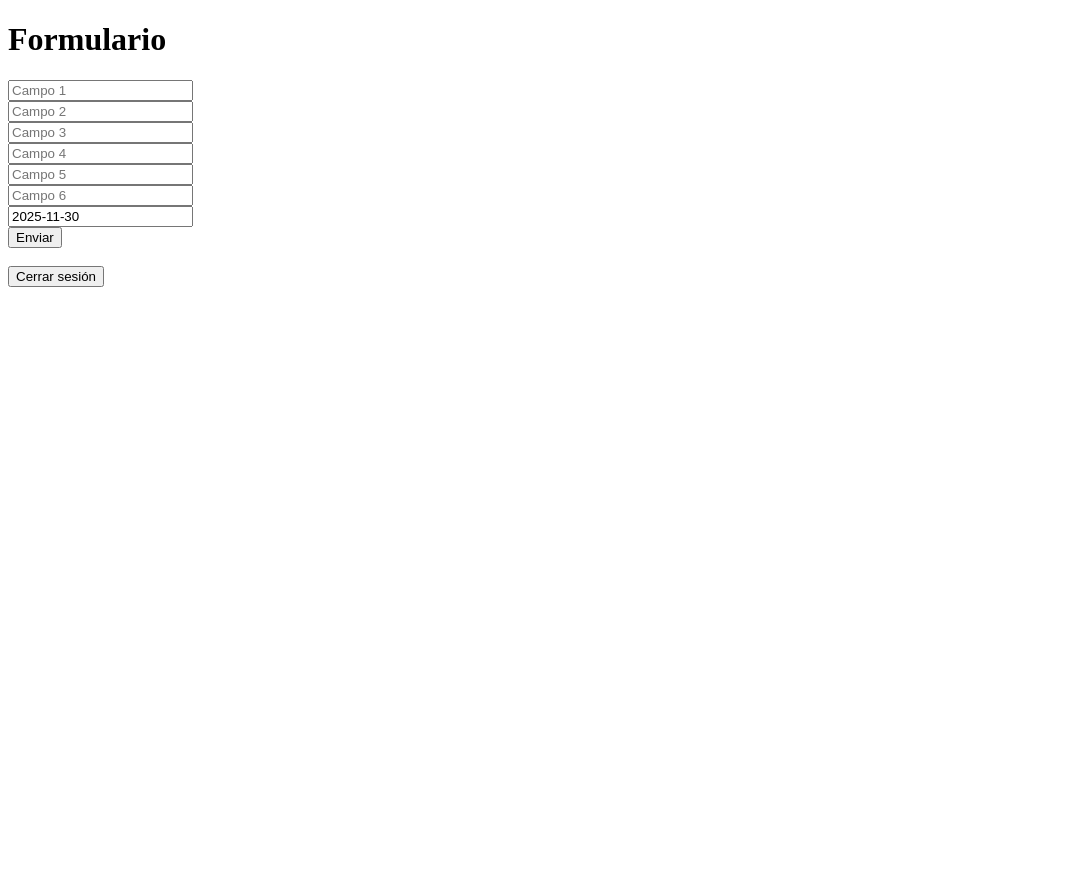
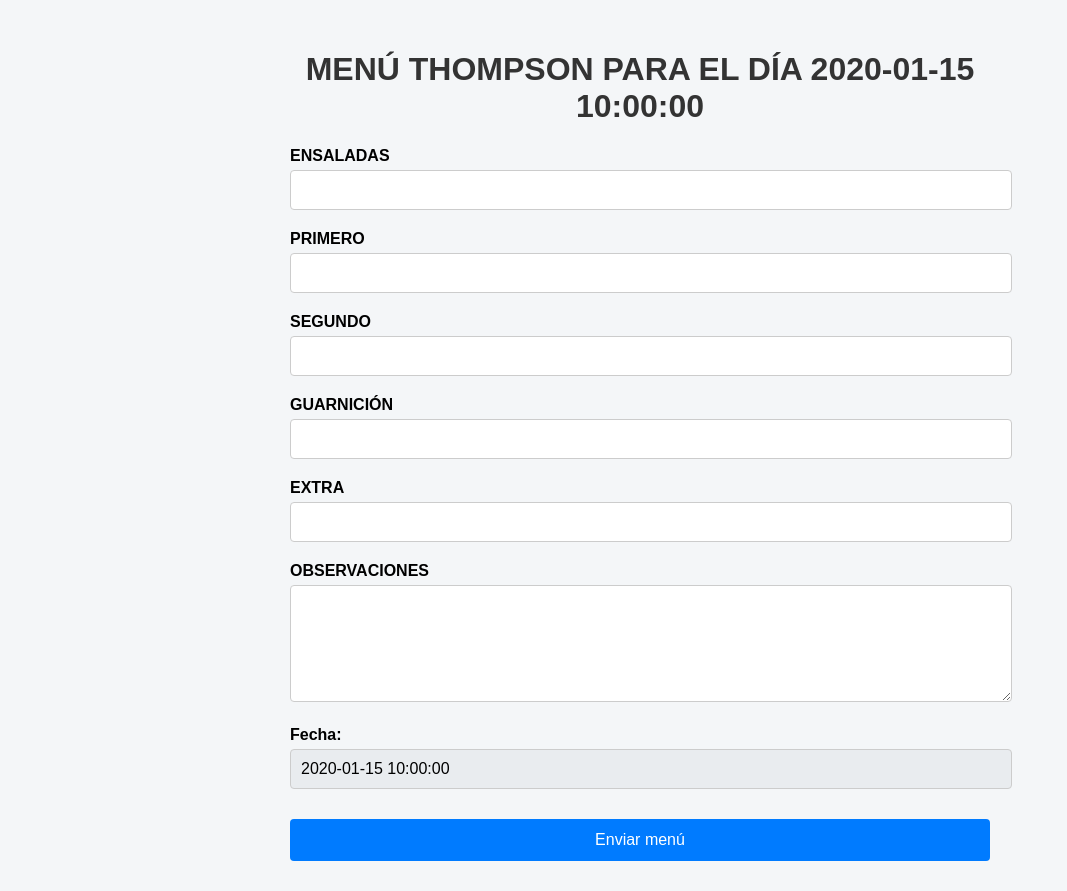
Before and after one commit to flopezh/app_menus_cocina, a Flask app: template templates/formulario.html in a window 1280 px wide. Shown: the whole page, without its empty margins (0-1067 px from the left). Before the commit the page ends 287 px from the top, so only its background shows below. Run offline with Flask 3, Linux system fonts and the light colour scheme; the template is opened without the code that fills it: most values are stand-ins (such as "Sample title", 1, 10 or a date in 2020).

Commit message:
actualizar formulario con etiquetas nuevas

```diff
--- a/templates/formulario.html
+++ b/templates/formulario.html
@@ -1,30 +1,79 @@
+<!DOCTYPE html>
 <!DOCTYPE html>
 <html lang="es">
 <head>
     <meta charset="UTF-8">
-    <title>Formulario</title>
+    <title>Formulario Menú Thompson</title>
+    <style>
+        body {
+            font-family: Arial, sans-serif;
+            background-color: #f4f6f8;
+            padding: 30px;
+            max-width: 700px;
+            margin: auto;
+        }
+        h1 {
+            color: #333;
+            text-align: center;
+        }
+        label {
+            font-weight: bold;
+            display: block;
+            margin-top: 20px;
+        }
+        input[type="text"], textarea {
+            width: 100%;
+            padding: 10px;
+            font-size: 16px;
+            margin-top: 5px;
+            border: 1px solid #ccc;
+            border-radius: 4px;
+            resize: vertical;
+        }
+        input[readonly] {
+            background-color: #e9ecef;
+        }
+        input[type="submit"] {
+            background-color: #007bff;
+            color: white;
+            border: none;
+            padding: 12px 20px;
+            margin-top: 30px;
+            font-size: 16px;
+            cursor: pointer;
+            border-radius: 4px;
+            width: 100%;
+        }
+        input[type="submit"]:hover {
+            background-color: #0056b3;
+        }
+    </style>
 </head>
 <body>
-    <h1>Formulario</h1>
-    <form action="/formulario" method="POST">
-        <input type="text" name="campo1" placeholder="Campo 1" required><br>
-        <input type="text" name="campo2" placeholder="Campo 2" required><br>
-        <input type="text" name="campo3" placeholder="Campo 3" required><br>
-        <input type="text" name="campo4" placeholder="Campo 4" required><br>
-        <input type="text" name="campo5" placeholder="Campo 5" required><br>
-        <input type="text" name="campo6" placeholder="Campo 6" required><br>
-        <input type="text" name="fecha" id="fecha" readonly><br>
-        <button type="submit">Enviar</button>
+    <h1>MENÚ THOMPSON PARA EL DÍA {{ fecha_manana }}</h1>
+    <form method="post">
+        <label for="campo1">ENSALADAS</label>
+        <input type="text" id="campo1" name="ENSALADAS" maxlength="300" required>
+
+        <label for="campo2">PRIMERO</label>
+        <input type="text" id="campo2" name="PRIMERO" maxlength="300" required>
+
+        <label for="campo3">SEGUNDO</label>
+        <input type="text" id="campo3" name="SEGUNDO" maxlength="300" required>
+
+        <label for="campo4">GUARNICIÓN</label>
+        <input type="text" id="campo4" name="GUARNICION" maxlength="300" required>
+
+        <label for="campo5">EXTRA</label>
+        <input type="text" id="campo5" name="EXTRA" maxlength="300" required>
+
+        <label for="campo6">OBSERVACIONES</label>
+        <textarea id="campo6" name="OBSERVACIONES" rows="5" maxlength="700"></textarea>
+
+        <label for="fecha">Fecha:</label>
+        <input type="text" id="fecha" name="FECHA" value="{{ fecha_manana }}" readonly>
+
+        <input type="submit" value="Enviar menú">
     </form>
-
-    <br>
-    <a href="/logout"><button>Cerrar sesión</button></a>
-
-    <script>
-        const fechaInput = document.getElementById("fecha");
-        const mañana = new Date();
-        mañana.setDate(mañana.getDate() + 1);
-        fechaInput.value = mañana.toISOString().split('T')[0];
-    </script>
 </body>
 </html>
```
